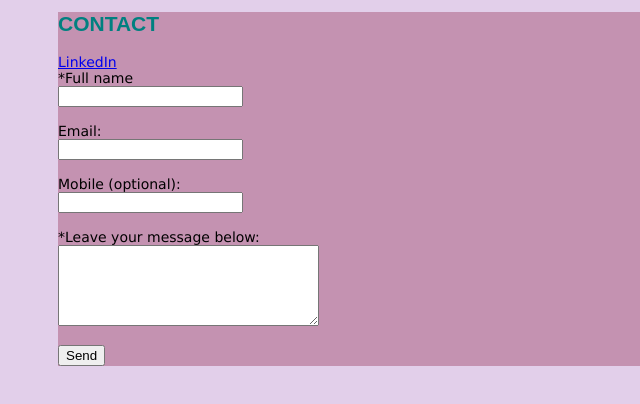
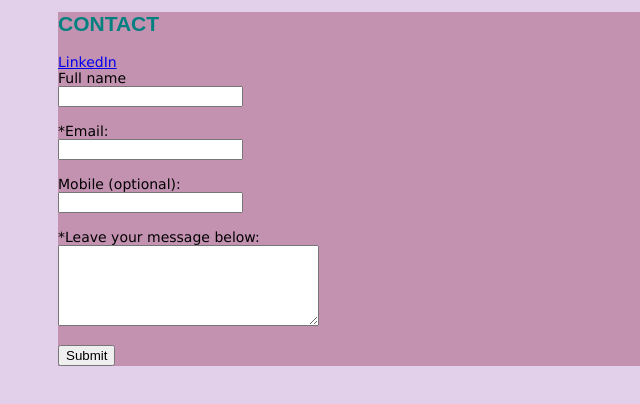
Before and after one commit to Bhavnah07/Bhavnah07.github.io, a plain HTML site: page index.html in a window 1280 px wide. Shown: the part 1423-1827 px from the top of the page, 0-640 px from the left. Drawn offline with Linux system fonts and the light colour scheme.

Commit message:
Update index.html

```diff
--- a/index.html
+++ b/index.html
@@ -93,27 +93,15 @@
     <a href="https://www.linkedin.com/in/bhavnah-komul-kalidin-1777b953">LinkedIn</a>
     <br>
     <form id="contactform" action="https://formspree.io/f/manwknll" method="POST">
-        <label for="name">*Full name</label>
-        <br>
-        <input type="text" id="name" name="name" required>
-        <br>
-        <br>
-        <label for="email">Email:</label>
-        <br>
-        <input type="email" id="email" name="email" required pattern="[a-z0-9._%+-]+@[a-z0-9.-]+\.[a-z]{2,}$">
-        <br>
-        <br>
-        <label for="mobile">Mobile (optional):</label>
-        <br>
-        <input type="text" id="mobile" name="mobile" pattern="[0-9]{10,16}">
-        <br>
-        <br>
-        <label for="message">*Leave your message below:</label>
-        <br>
-        <textarea id="message" name="message" rows="5" cols="30" required></textarea>
-        <br>
-        <br>
-        <button type="submit">Send</button>
+<label for="name">Full name</label><br>
+                <input type="text" id="name" name="name"><br><br>
+                <label for="email">*Email:</label><br>
+                <input type="email" id="email" name="email" required pattern="[a-z0-9._%+-]+@[a-z0-9.-]+\.[a-z]{2,}$"><br><br>
+                <label for="mobile">Mobile (optional):</label><br>
+                <input type="tel" id="mobile" name="mobile" pattern="[0-9]{10,16}"><br><br>
+                <label for="message">*Leave your message below:</label><br>
+                <textarea id="message" name="message" rows="5" cols="30" required></textarea><br><br>
+                <input type="submit">
     </form>
 </div>
 
```
